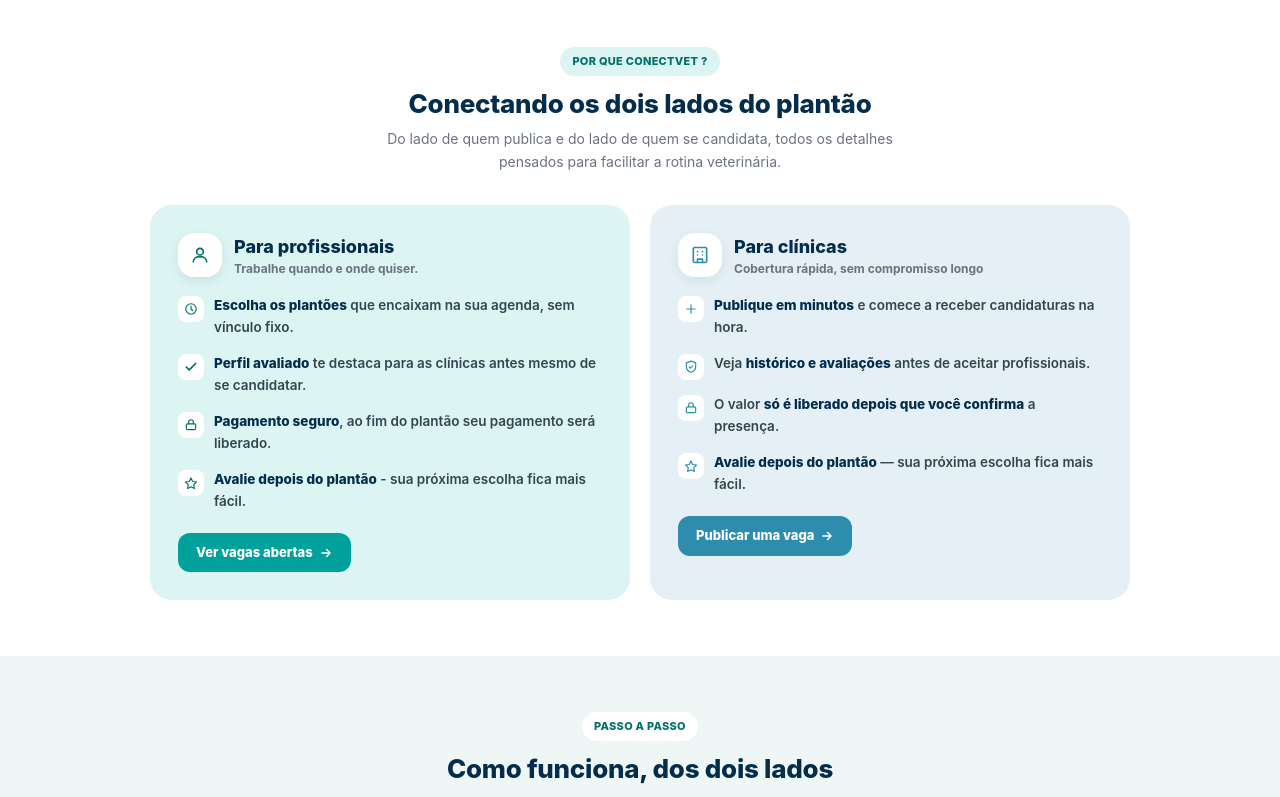
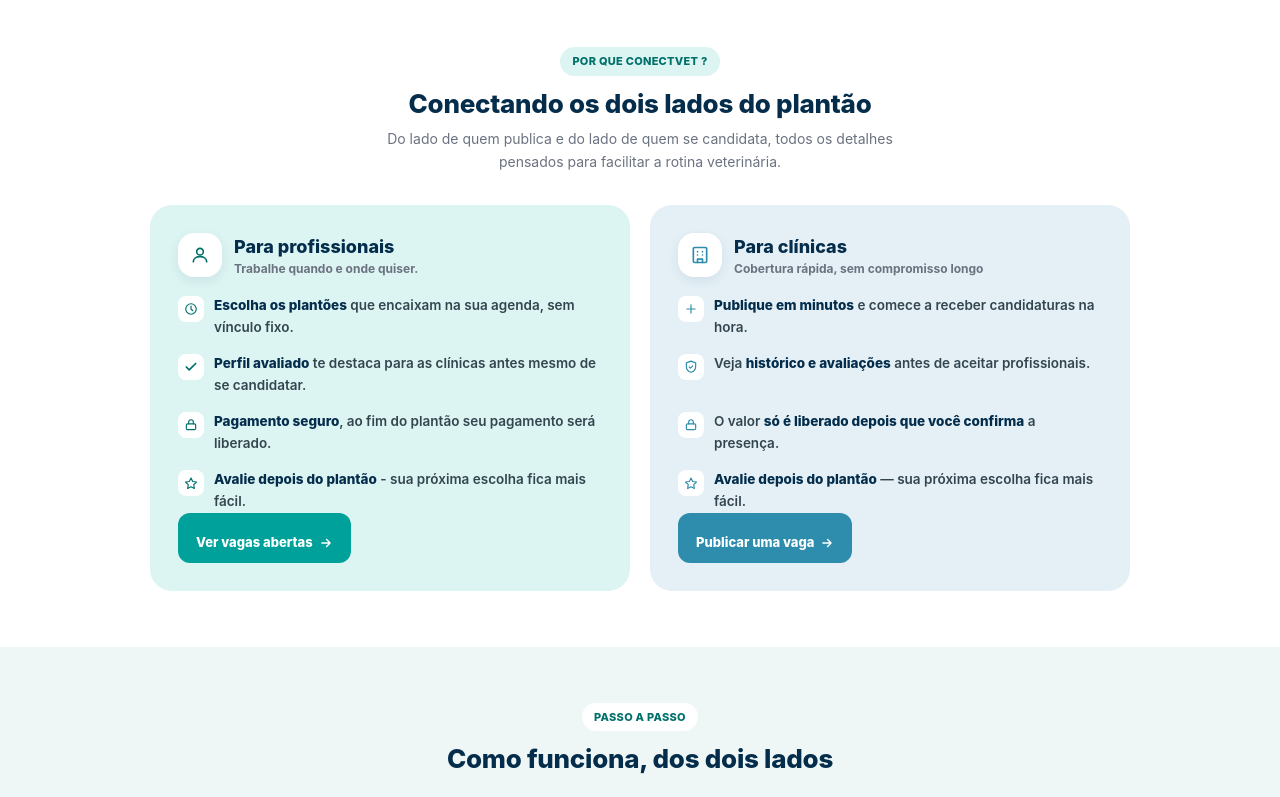
Before and after one commit to Rodrigueira97/ConectVet, a Next.js app: page / in a window 1280 px wide. Shown: the part 676-1473 px from the top of the page. Built offline with nearby package versions, Linux system fonts and the light colour scheme; no server answers.

Commit message:
fix: alinha itens e botões dos cards 'Para profissionais'/'Para clínicas' na home

```diff
--- a/app/page.tsx
+++ b/app/page.tsx
@@ -140,7 +140,7 @@ export default function HomePublica() {
         </div>
 
         <div className="max-w-[980px] mx-auto grid grid-cols-1 md:grid-cols-2 gap-5">
-          <div className="rounded-[22px] bg-primaryTint p-6 sm:p-7">
+          <div className="h-full flex flex-col rounded-[22px] bg-primaryTint p-6 sm:p-7">
             <div className="flex items-center gap-3 mb-[18px]">
               <div className="w-11 h-11 rounded-2xl bg-white shadow-[0_4px_12px_rgba(4,45,76,0.08)] flex items-center justify-center text-primaryDeep shrink-0">
                 <UserIcon className="w-5 h-5" />
@@ -157,18 +157,18 @@ export default function HomePublica() {
                 { icon: <LockIcon className="w-3.5 h-3.5" />, text: <><b className="font-extrabold text-ink">Pagamento seguro</b>, ao fim do plantão seu pagamento será liberado.</> },
                 { icon: <StarIcon className="w-3.5 h-3.5" />, text: <><b className="font-extrabold text-ink">Avalie depois do plantão</b> - sua próxima escolha fica mais fácil.</> },
               ].map((item, i) => (
-                <div key={i} className="flex items-start gap-2.5">
+                <div key={i} className="flex items-start gap-2.5 min-h-[44px]">
                   <div className="w-[26px] h-[26px] rounded-lg bg-white flex items-center justify-center text-primaryDeep shrink-0 mt-px">{item.icon}</div>
                   <div className="text-[13.5px] leading-relaxed text-[#33454f] font-semibold">{item.text}</div>
                 </div>
               ))}
             </div>
-            <button onClick={() => router.push('/vagas')} className="inline-flex items-center gap-1.5 mt-5 text-[13px] font-extrabold px-[18px] py-2.5 rounded-xl text-white bg-primary">
+            <button onClick={() => router.push('/vagas')} className="inline-flex items-center gap-1.5 mt-auto pt-5 text-[13px] font-extrabold px-[18px] py-2.5 rounded-xl text-white bg-primary self-start">
               Ver vagas abertas <ArrowRightIcon className="w-3.5 h-3.5" />
             </button>
           </div>
 
-          <div className="rounded-[22px] bg-[#e4f0f6] p-6 sm:p-7">
+          <div className="h-full flex flex-col rounded-[22px] bg-[#e4f0f6] p-6 sm:p-7">
             <div className="flex items-center gap-3 mb-[18px]">
               <div className="w-11 h-11 rounded-2xl bg-white shadow-[0_4px_12px_rgba(4,45,76,0.08)] flex items-center justify-center text-secondary shrink-0">
                 <BuildingIcon className="w-5 h-5" />
@@ -185,13 +185,13 @@ export default function HomePublica() {
                 { icon: <LockIcon className="w-3.5 h-3.5" />, text: <>O valor <b className="font-extrabold text-ink">só é liberado depois que você confirma</b> a presença.</> },
                 { icon: <StarIcon className="w-3.5 h-3.5" />, text: <><b className="font-extrabold text-ink">Avalie depois do plantão</b> — sua próxima escolha fica mais fácil.</> },
               ].map((item, i) => (
-                <div key={i} className="flex items-start gap-2.5">
+                <div key={i} className="flex items-start gap-2.5 min-h-[44px]">
                   <div className="w-[26px] h-[26px] rounded-lg bg-white flex items-center justify-center text-secondary shrink-0 mt-px">{item.icon}</div>
                   <div className="text-[13.5px] leading-relaxed text-[#33454f] font-semibold">{item.text}</div>
                 </div>
               ))}
             </div>
-            <button onClick={() => router.push('/cadastro?role=clinica')} className="inline-flex items-center gap-1.5 mt-5 text-[13px] font-extrabold px-[18px] py-2.5 rounded-xl text-white bg-secondary">
+            <button onClick={() => router.push('/cadastro?role=clinica')} className="inline-flex items-center gap-1.5 mt-auto pt-5 text-[13px] font-extrabold px-[18px] py-2.5 rounded-xl text-white bg-secondary self-start">
               Publicar uma vaga <ArrowRightIcon className="w-3.5 h-3.5" />
             </button>
           </div>
```
